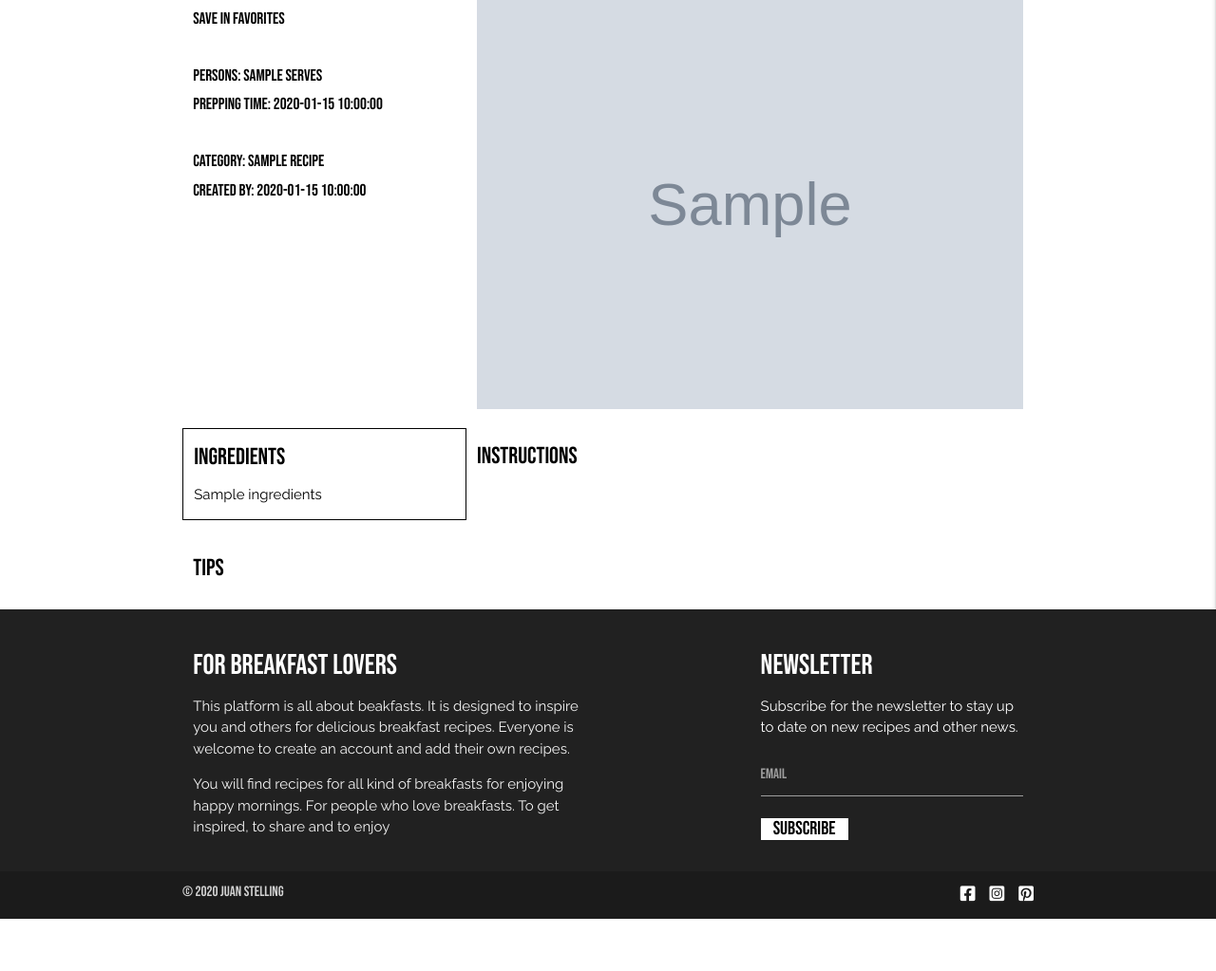
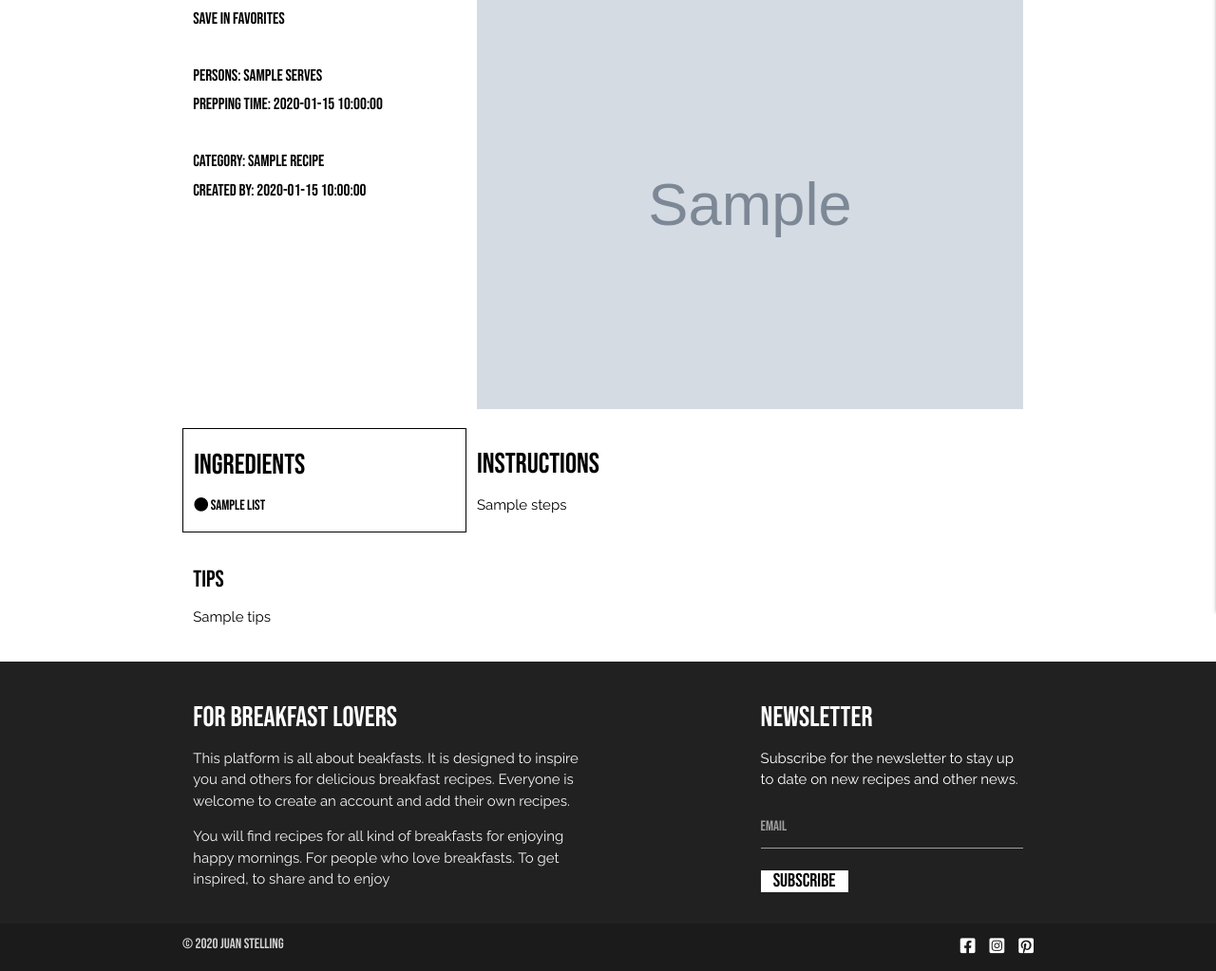
Before and after one commit to juanstelling/MS3_breaktasty, a Flask app: page /recipe/5fe05a18f3c3644dba0f69e7 in a window 1280 px wide. Shown: the part 216-1239 px from the top of the page at 95% size. Before the commit the page ends 1184 px from the top, so only its background shows below. Run offline with Flask 2, Linux system fonts and the light colour scheme; the visitor is signed in with stand-in values (Sample User, id 1); grey boxes marked "Sample" are stand-in pictures; a database or web service that is not in the repository returns one stand-in record (values such as "Sample title"); some libraries are stand-ins or nearby versions.

Commit message:
bind data to recipe description

```diff
--- a/templates/index.html
+++ b/templates/index.html
@@ -42,7 +42,7 @@
                 <div class="row">
                     {% for recipe in recipes %}
                         <div class="col s4 recipes-display">
-                            <a href="#">
+                            <a href="{{ url_for('recipe', recipe_id=recipe._id) }}">
                                 <img class="img_recipe" src="{{ recipe.img_url}}">
                                 <span class="card-title recipes-title">{{ recipe.recipe_name }}</span>
                             </a>
--- a/templates/recipe.html
+++ b/templates/recipe.html
@@ -26,26 +26,37 @@
         <!-- Ingredients and instructions -->
         <div class="row">
             <div class="col s4 custom-col">
-                <h5>Ingredients</h5>
+                <h4>Ingredients</h4>
                 <ul>
-                    <li>
-                        <p>{{recipe.ingredients}}</p>
-                    </li>
+                    {% for list in recipe.ingredients.splitlines() %}
+                        <li>
+                            <i class="fas fa-circle"></i>
+                            <h7>{{list}}</h7>
+                        </li>
+                    {% endfor %}
                 </ul>
-
-
             </div>
             <div class="col s8">
-                <h5>Instructions</h5>
-
+                <h4>Instructions</h4>
+                <ul>
+                    {% for steps in recipe.instructions %}
+                    <li>
+                        <p>{{steps}}</p>
+                    </li>
+                    {% endfor %}
+                </ul>
             </div>
         </div>
         <!-- Tips -->
+        {% if recipe.tips %}
         <div class="row">
             <div class="col s12">
                 <h5>Tips</h5>
+                <p>{{ recipe.tips }}</p>
             </div>
         </div>
+        {% else %}
+        {% endif %}
     </div>
 
 
--- a/templates/recipes.html
+++ b/templates/recipes.html
@@ -32,7 +32,7 @@
         <div class="row">
             {% for recipe in recipes %}
             <div class="col s4 recipes-display">
-                <a href="#">
+                <a href="{{ url_for('recipe', recipe_id=recipe._id) }}">
                     <img class="img_recipe" src="{{ recipe.img_url}}">
                     <span class="card-title recipes-title">{{ recipe.recipe_name }}</span>
                 </a>
```
